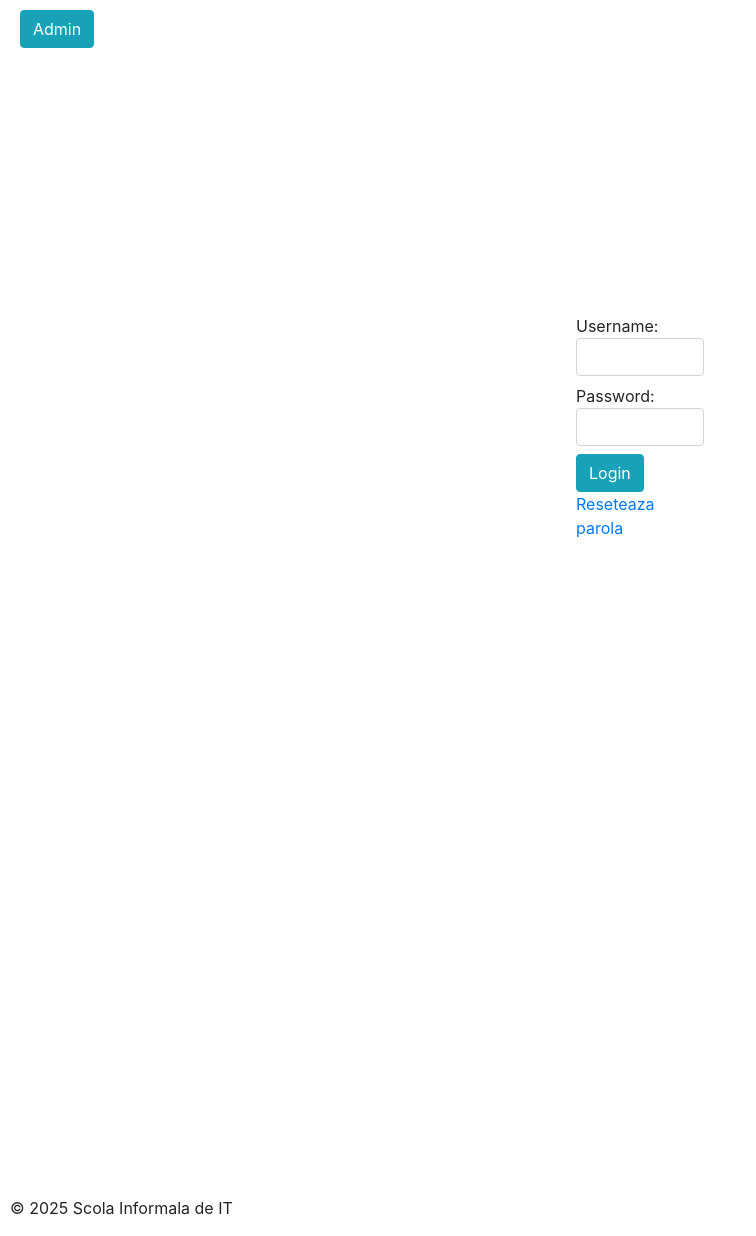
After one commit to IlieMihai-Cristian/Python23, a Django app: page / in a window 1280 px wide. The commit adds this page. Shown: the whole page, without its empty margins (0-756 px from the left). Run offline with Django 5.2, Linux system fonts and the light colour scheme.

Commit message:
django_pontaj

```diff
--- a/django_project/proiect/aplicatie1/urls.py
+++ b/django_project/proiect/aplicatie1/urls.py
@@ -6,5 +6,9 @@ app_name = 'locations'
 
 urlpatterns = [
     path('', views.LocationView.as_view(), name='lista_locatii'),
-    path('adaugare/', views.CreateLocationView.as_view(), name='adaugare')
+    path('adaugare/', views.CreateLocationView.as_view(), name='adaugare'),
+    path('<int:pk>/update/', views.UpdateLocationView.as_view(), name='editare'),
+    path('<int:pk>/delete/', views.delete_location, name='stergere'),
+    path('<int:pk>/restore/', views.restore_location, name='reactivare'),
+    path('start_timesheet/', views.start_timesheet, name='start_pontaj')
 ]
--- a/django_project/proiect/proiect/settings.py
+++ b/django_project/proiect/proiect/settings.py
@@ -124,3 +124,7 @@ STATIC_URL = 'static/'
 # https://docs.djangoproject.com/en/5.1/ref/settings/#default-auto-field
 
 DEFAULT_AUTO_FIELD = 'django.db.models.BigAutoField'
+
+LOGIN_REDIRECT_URL = '/locations/'
+
+LOGOUT_REDIRECT_URL = '/'
--- a/django_project/proiect/proiect/urls.py
+++ b/django_project/proiect/proiect/urls.py
@@ -14,10 +14,15 @@ Including another URLconf
     1. Import the include() function: from django.urls import include, path
     2. Add a URL to urlpatterns:  path('blog/', include('blog.urls'))
 """
+from tempfile import template
+
 from django.contrib import admin
+from django.contrib.auth.views import LoginView
 from django.urls import path, include
 
 urlpatterns = [
     path('admin/', admin.site.urls),
     path('locations/', include('aplicatie1.urls')),
+    path('', include('django.contrib.auth.urls'), {'next_page': '/'}, name='login'),
+    path('', LoginView.as_view(template_name='registration/login.html'), name='login')
 ]
--- a/django_project/proiect/templates/base.html
+++ b/django_project/proiect/templates/base.html
@@ -3,14 +3,31 @@
         <link rel="stylesheet" href="https://cdn.jsdelivr.net/npm/bootstrap@4.6.2/dist/css/bootstrap.min.css">
     </head>
     <body>
-        <div class="container">
-            <div class="row">
+        <div class="row">
+            <div class="col-md-12">
                 <nav>
-
+                    <div style="display:inline-flex; align-items: flex-start; margin: 10px">
+                        {% if request.user.is_authenticated %}
+                            <span style="color: blue">Hi, {{ request.user.username|upper }}!</span>
+                        {% endif %}
+                        <a class="btn btn-xs btn-info" style="margin-left: 10px" href="/admin/">Admin</a>
+        {#                    <a class="btn btn-xs btn-info" href="/logout/">Logout</a>#}
+                        {% if request.user.is_authenticated %}
+                            <form action="{% url 'logout' %}" method="post">
+                                {% csrf_token %}
+                                <button class="btn btn-xs btn-danger" style="margin-left: 10px" type="submit">Logout</button>
+                            </form>
+                        {% endif %}
+                    </div>
                 </nav>
             </div>
         </div>
     {% block content %}
     {% endblock %}
     </body>
+    <footer class="footer">
+        <div>
+            <p class="copyright" style="margin-left: 10px; margin-top:400px">© {% now 'Y' %} Scola Informala de IT </p>
+        </div>
+    </footer>
 </html>
--- /dev/null
+++ b/django_project/proiect/templates/registration/login.html
@@ -0,0 +1,15 @@
+{% extends 'base.html' %}
+{% block content %}
+    <form method="post">
+    {% csrf_token %}
+    <div>
+        <div class="col-md-6 offset-md-3" style="padding: 20%">
+            <label>Username:<input class="form-control" type="text" name="username"></label>
+            <label>Password:<input class="form-control" type="password" name="password"></label>
+            <button type="submit" class="btn btn-info">Login</button>
+            <span style="color: red">{{ form.non_field_errors }}</span>
+            <a href="{% url 'password_reset' %}">Reseteaza parola</a>
+        </div>
+    </div>
+    </form>
+{% endblock %}
```
Also changed, not shown: django_project/proiect/aplicatie1/models.py (+11 -1 lines), django_project/proiect/aplicatie1/views.py (+48 -5 lines), django_project/proiect/templates/aplicatie1/locations_index.html (+11 -0 lines), django_project/proiect/aplicatie1/migrations/0002_alter_location_city_alter_location_country_pontaj.py (added).
